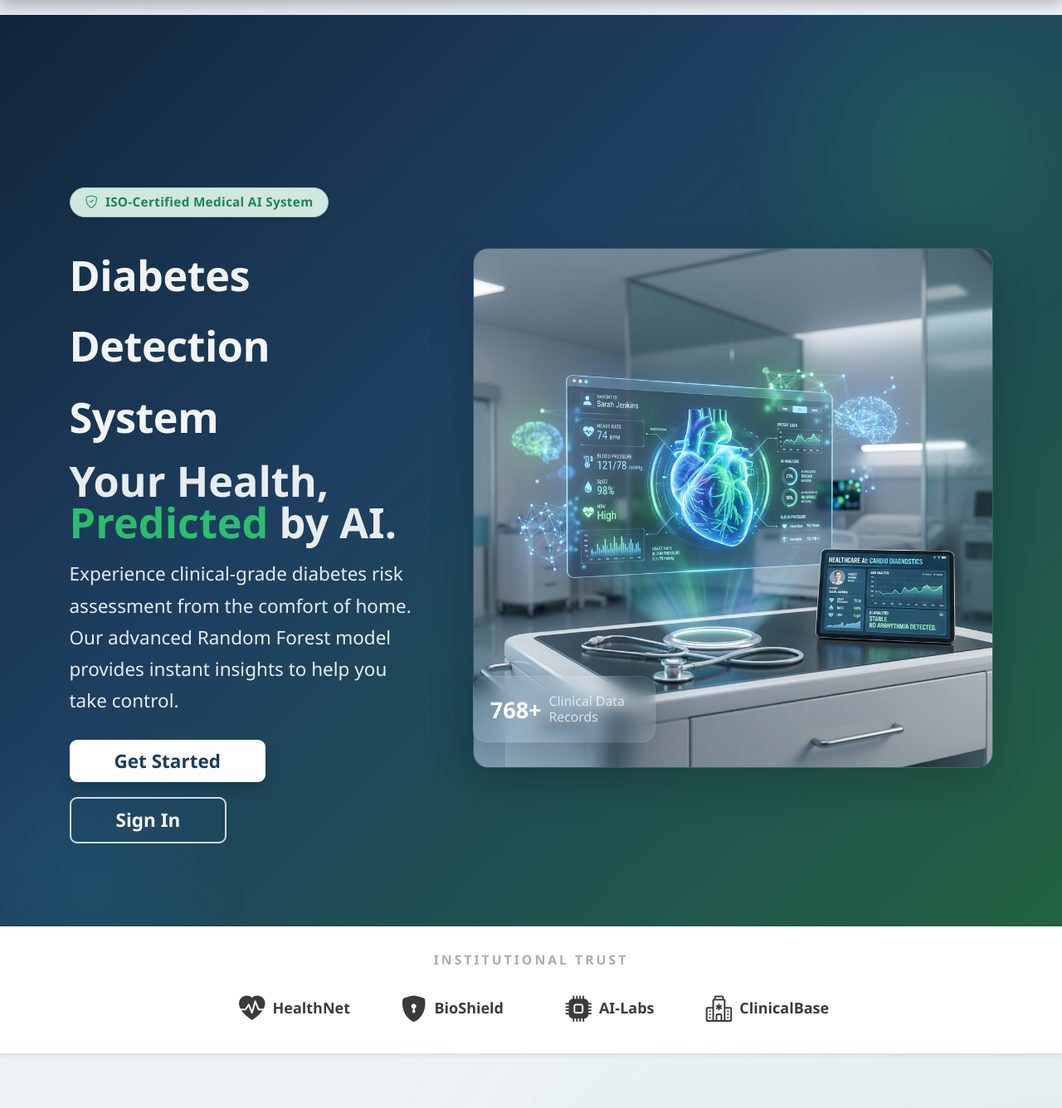
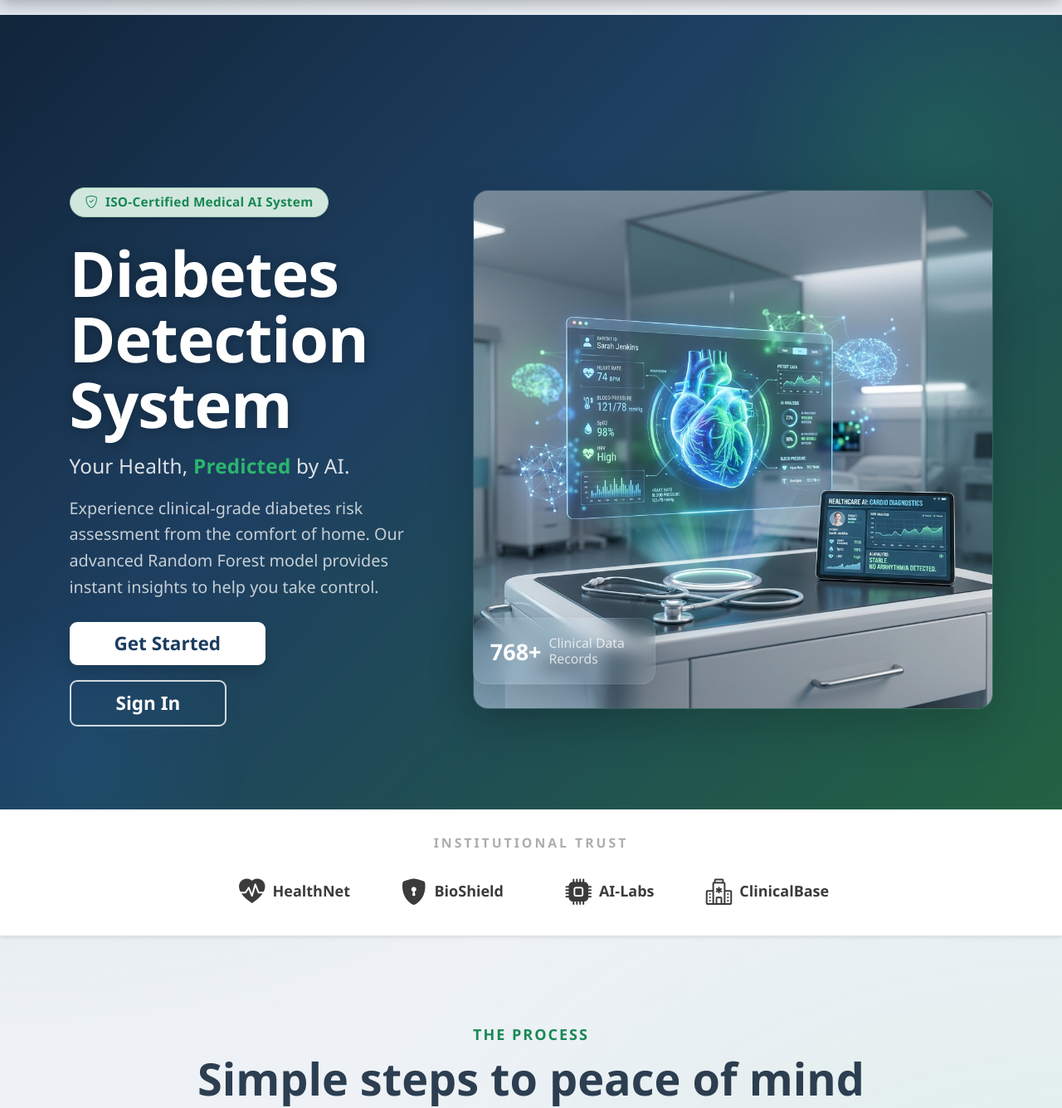
Before and after one commit to nyalwa/DiabetesCare, a Flask app: page / in a window 1280 px wide. Shown: the part 93-1429 px from the top of the page at 83% size. Run offline with Flask 3, Linux system fonts and the light colour scheme; parts of the project's set-up code (start-up, migrations or seed data) failed here and were passed over.

Commit message:
Redesign index.html hero section typography for clear hierarchy with massive title and smaller uniform subtitles

```diff
--- a/templates/index.html
+++ b/templates/index.html
@@ -21,18 +21,17 @@
                     </span>
                 </div>
 
-                <div class="mb-2">
-                    <p class="fw-extrabold text-white mb-0" style="font-size: clamp(2rem, 4.5vw, 2.8rem); letter-spacing: -0.5px; opacity: 0.95; font-weight: 800;">
+                <div class="mb-3">
+                    <h1 class="text-white mb-0" style="font-size: clamp(2.8rem, 6vw, 4.2rem); font-weight: 800; letter-spacing: -1px; line-height: 1.05;">
                         Diabetes Detection System
-                    </p>
+                    </h1>
                 </div>
 
-                <h2 class="fw-800 mb-3 lh-1 text-white" style="font-size: clamp(2.2rem, 4vw, 2.8rem); opacity: 0.9; font-weight: 600;">
-                    Your Health, <br>
-                    <span style="color:#2ecc71">Predicted</span> by AI.
+                <h2 class="text-white mb-3" style="font-size: 1.35rem; font-weight: 500; opacity: 0.85; line-height: 1.4; letter-spacing: 0.2px;">
+                    Your Health, <span style="color:#2ecc71; font-weight: 600;">Predicted</span> by AI.
                 </h2>
 
-                <p class="lead mb-4 opacity-90 fs-5 text-white">
+                <p class="mb-4 opacity-75 text-white" style="font-size: 1.1rem; line-height: 1.6;">
                     Experience clinical-grade diabetes risk assessment from the comfort of home.
                     Our advanced Random Forest model provides instant insights
                     to help you take control.
```
